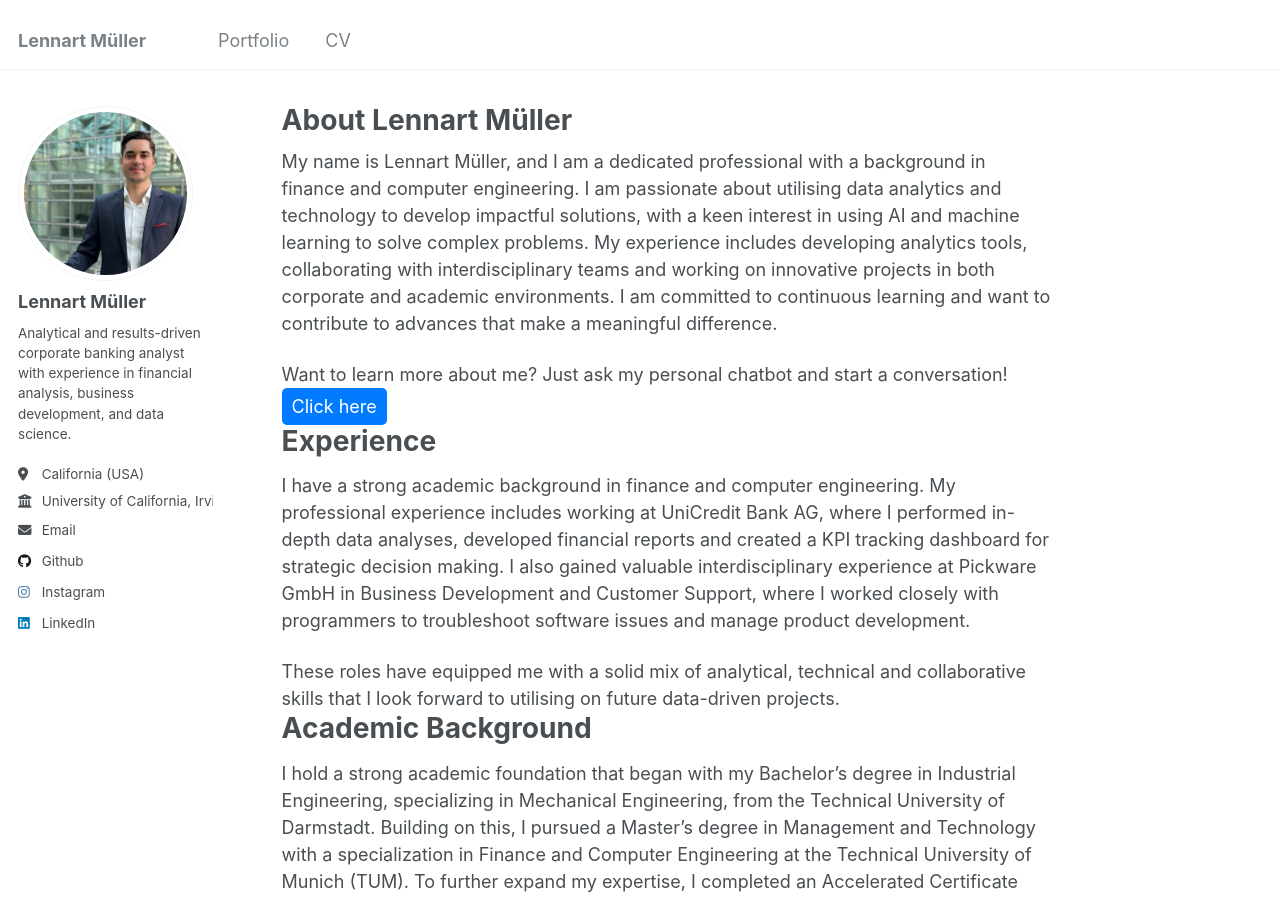
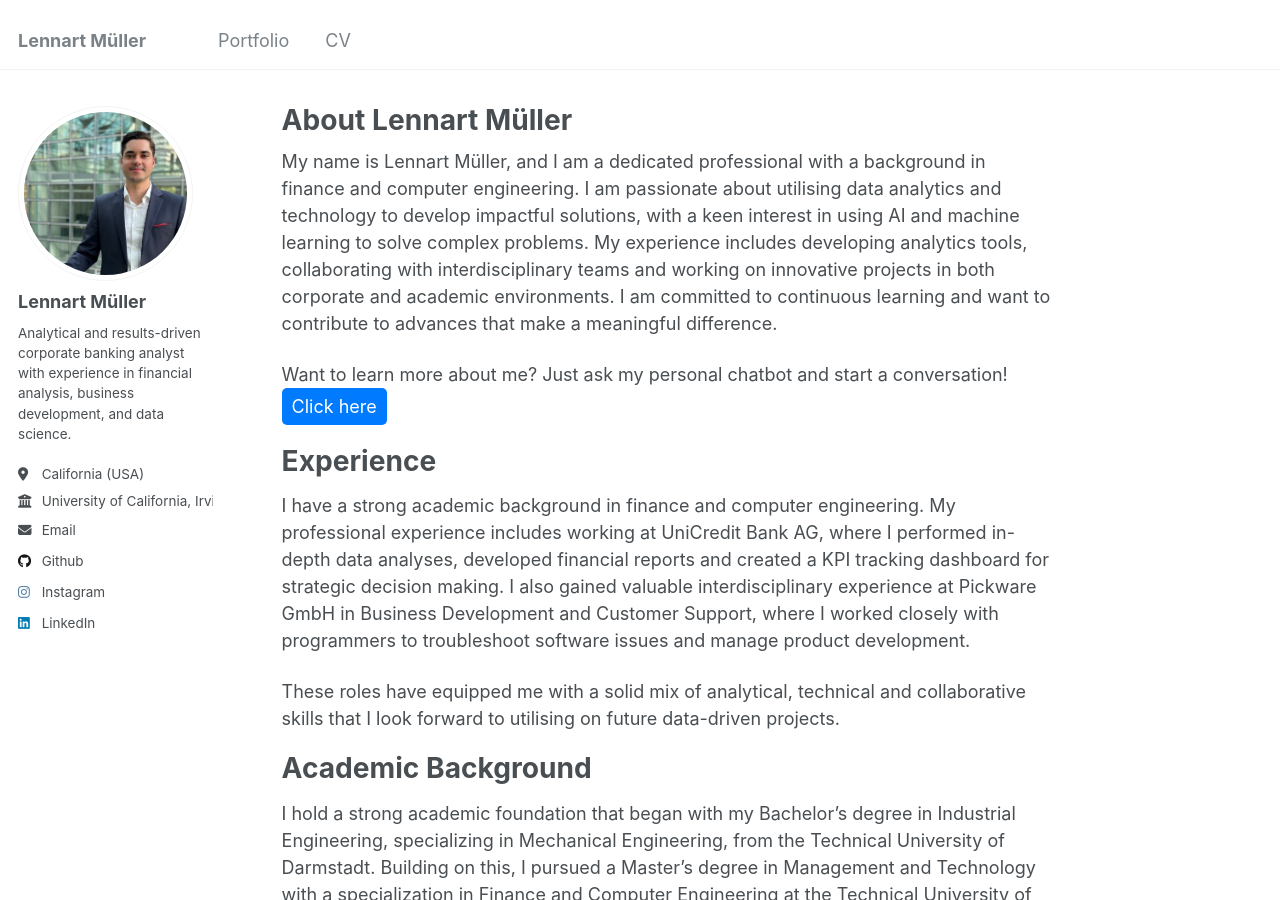
Before and after one commit to lennartmueller123/lennartmueller123.github.io, a Jekyll site: the page built from _pages/about.md, in a window 1280 px wide and 900 px high. Built offline with Jekyll 4.4.1, drawn with Linux system fonts in a browser that asks for light colours.

Commit message:
Update about.md

```diff
--- a/_pages/about.md
+++ b/_pages/about.md
@@ -14,21 +14,21 @@ Want to learn more about me? Just ask my personal chatbot and start a conversati
 <div>
   <a href="https://chatgpt.com/g/g-673d31d1e5c08191ba939ead6158795f-lennart-muller" target="_blank" style="display: inline-block; padding: 5px 10px; color: white; background-color: #007BFF; border-radius: 5px; text-decoration: none;">Click here</a>
 </div>
-<div>
+<div style="margin-top: 20px;">
 </div>
 
 Experience
 ======
 I have a strong academic background in finance and computer engineering. My professional experience includes working at UniCredit Bank AG, where I performed in-depth data analyses, developed financial reports and created a KPI tracking dashboard for strategic decision making. I also gained valuable interdisciplinary experience at Pickware GmbH in Business Development and Customer Support, where I worked closely with programmers to troubleshoot software issues and manage product development.
-<div style="margin-top: 2;">
+<div>
 These roles have equipped me with a solid mix of analytical, technical and collaborative skills that I look forward to utilising on future data-driven projects.
 </div>
-<div style="margin-top: 20;">
+<div style="margin-top: 20px;">
 </div>
 
 Academic Background
 ======
 I hold a strong academic foundation that began with my Bachelor’s degree in Industrial Engineering, specializing in Mechanical Engineering, from the Technical University of Darmstadt. Building on this, I pursued a Master’s degree in Management and Technology with a specialization in Finance and Computer Engineering at the Technical University of Munich (TUM). To further expand my expertise, I completed an Accelerated Certificate Program (ACP) in Data Science at the University of California, Irvine (UCI).
-<div style="margin-bottom: 2px;">
+<div style="margin-bottom: -2px;">
 This diverse academic background has provided me with a unique blend of engineering, financial analysis, and data science skills that position me well for tackling complex analytical challenges.
 </div>
```
